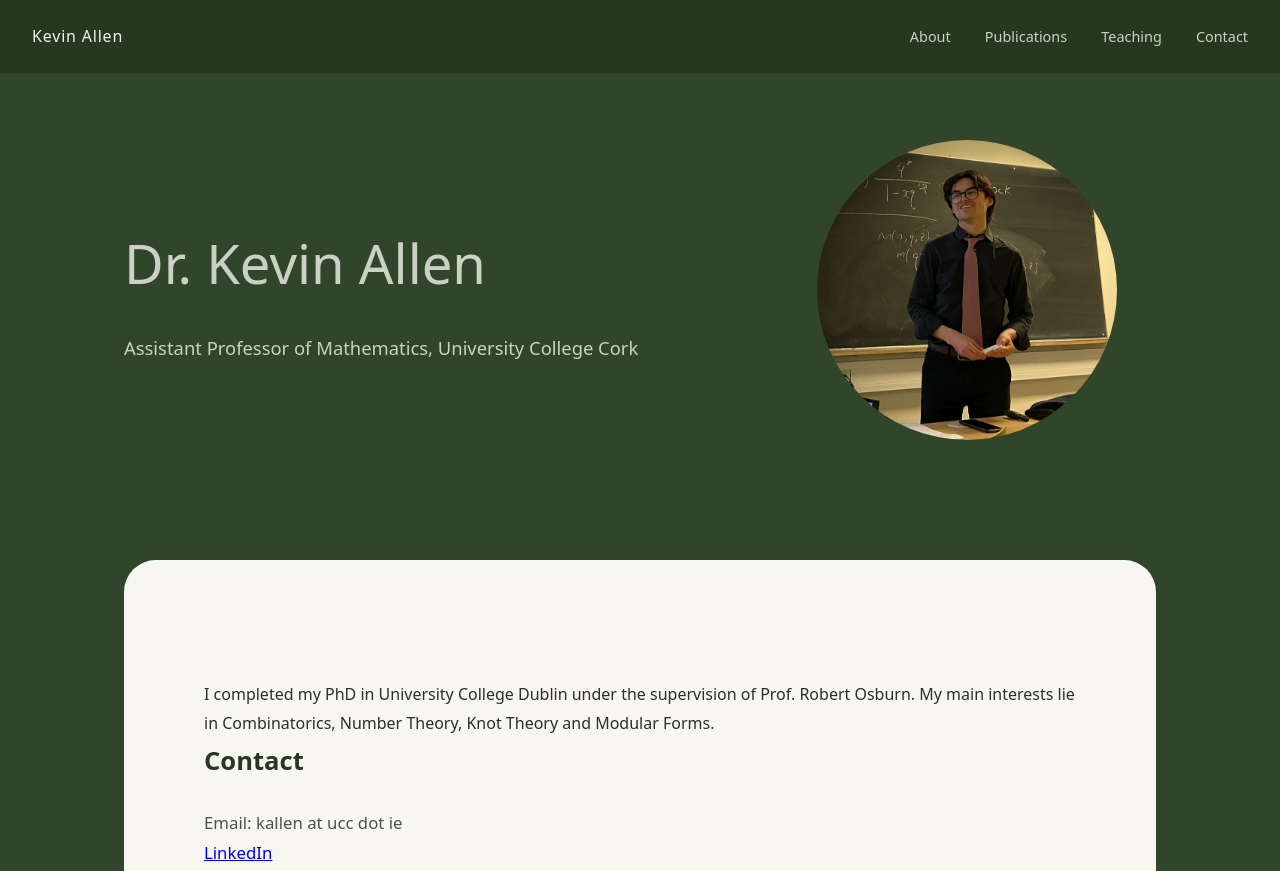
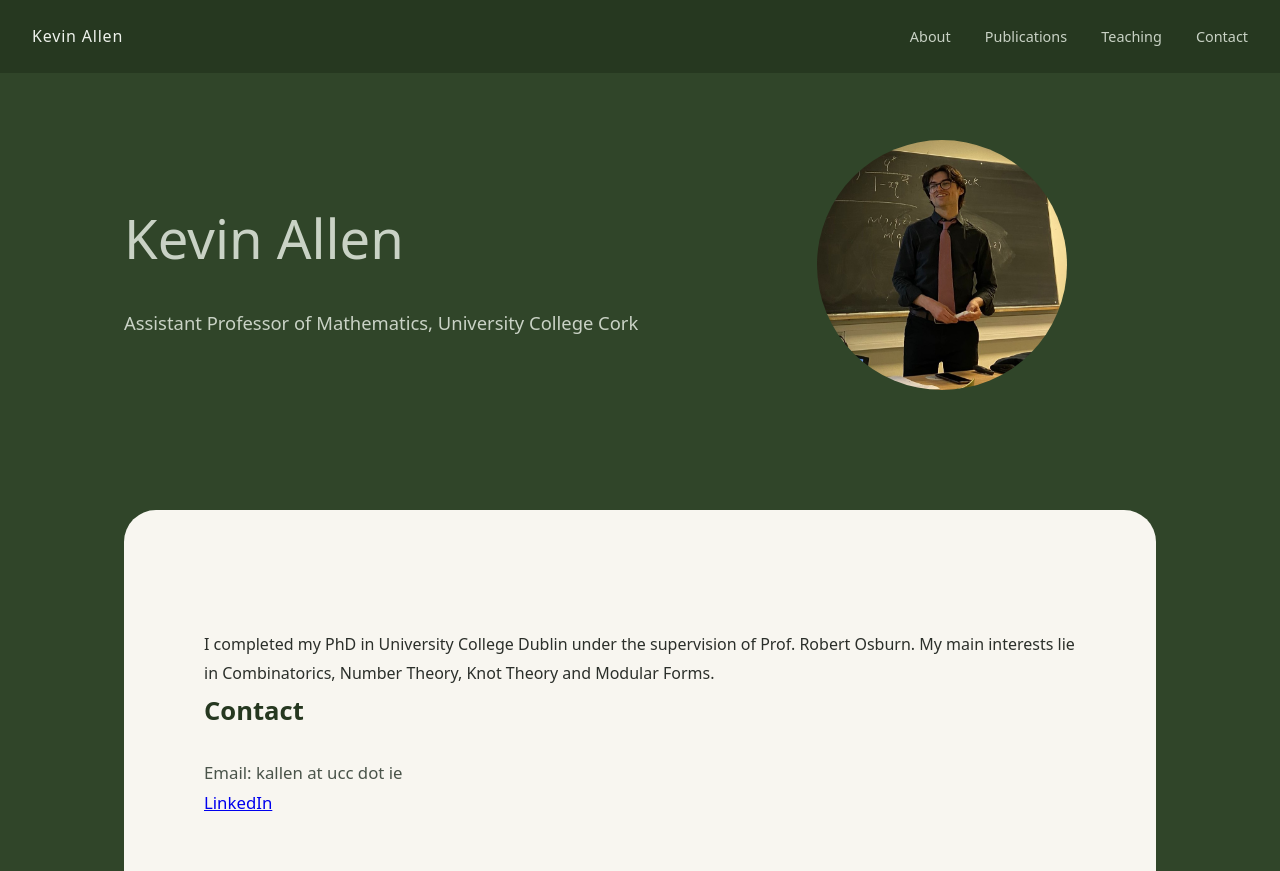
Before and after one commit to kevinallenmath/kevinallenmath.github.io, a plain HTML site: page Green Theme Page.html in a window 1280 px wide. Shown: the top 871 px of the page. Drawn offline with Linux system fonts and the light colour scheme.

Commit message:
need to look less like a cunt

```diff
--- a/Green Theme Page.html
+++ b/Green Theme Page.html
@@ -109,8 +109,8 @@ nav a:hover {
 }
 
 .circle-image {
-    width: 300px;
-    height: 300px;
+    width: 250px;
+    height: 250px;
     object-fit: cover;
     border-radius: 50%;
 }
@@ -213,7 +213,7 @@ footer a {
 
     <section class="hero">
         <div class="hero-text">
-            <h1>Dr. Kevin Allen</h1>
+            <h1>Kevin Allen</h1>
             <p>Assistant Professor of Mathematics, University College Cork</p>
         </div>
 
```
Also changed, not shown: Publications.html (+1 -3 lines), Teaching.html (+0 -3 lines).
